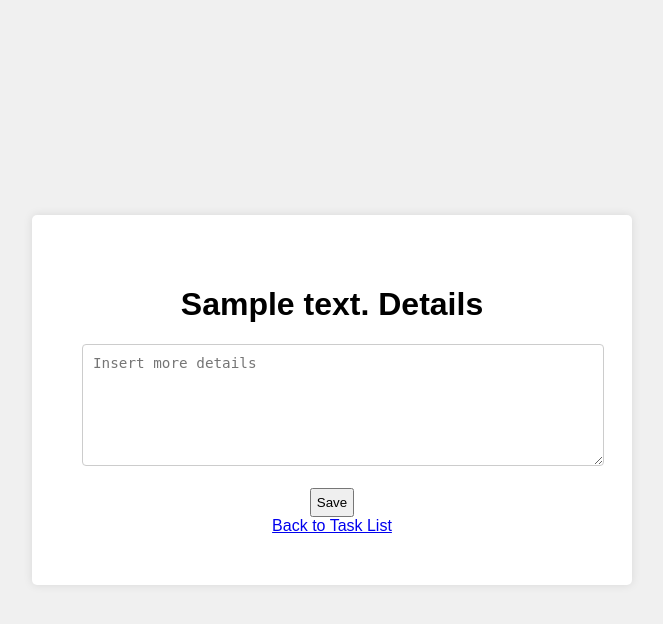
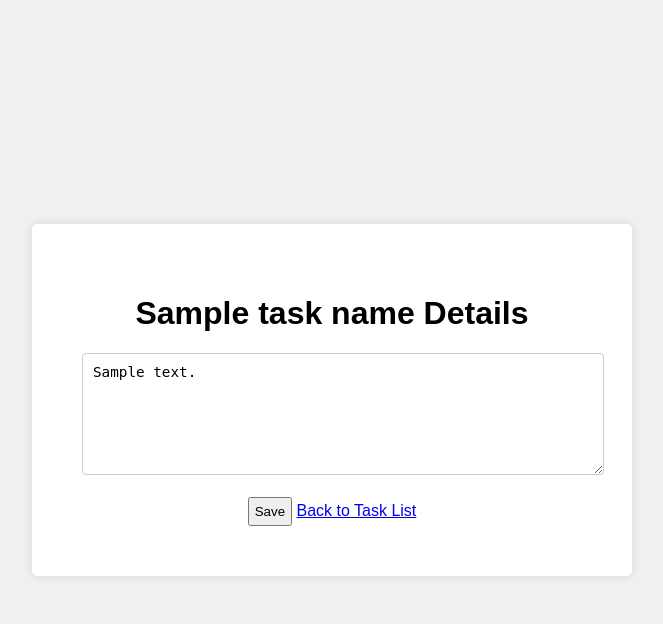
Before and after one commit to SammyFairad/Madhacks2024, a Flask app: template templates/task.html in a window 1280 px wide. Shown: the top 624 px of the page, without its empty margins (308-971 px from the left). Run offline with Flask 3, Linux system fonts and the light colour scheme; the template is opened without the code that fills it: most values are stand-ins (such as "Sample title", 1, 10 or a date in 2020).

Commit message:
text saves now

```diff
--- a/app.py
+++ b/app.py
@@ -1,9 +1,10 @@
-from flask import Flask, render_template, request, redirect, url_for
+from flask import Flask, render_template, request, redirect, url_for, jsonify
 
 app = Flask(__name__)
 
-# In-memory task storage with completion status
+# In-memory task storage with completion status and descriptions
 tasks = []
+task_descriptions = {}
 
 @app.route('/')
 def index():
@@ -13,7 +14,9 @@ def index():
 def add_task():
     task_text = request.form.get('task').strip()
     if task_text:
+        new_task_id = len(tasks)
         tasks.append({"text": task_text, "completed": False})
+        task_descriptions[new_task_id] = {"text": ""}
     return redirect(url_for('index'))
 
 @app.route('/toggle/<int:task_id>', methods=['POST'])
@@ -26,21 +29,25 @@ def toggle_task(task_id):
 def delete_task(task_id):
     if 0 <= task_id < len(tasks):
         tasks.pop(task_id)
+        task_descriptions.pop(task_id, None)
     return redirect(url_for('index'))
 
 @app.route('/task/<int:task_id>')
 def view_task(task_id):
     if 0 <= task_id < len(tasks):
-        return render_template('task.html', task=tasks[task_id], task_id=task_id)
+        return render_template('task.html', task_name=tasks[task_id]['text'], task_description=task_descriptions[task_id]['text'], task_id=task_id)
     return redirect(url_for('index'))
 
-@app.route('/update/<int:task_id>', methods=['POST'])
-def update_task(task_id):
-    if 0 <= task_id < len(tasks):
-        new_text = request.form.get('task-input').strip()
+# New route to save only the task description via AJAX
+@app.route('/save_task/<int:task_id>', methods=['POST'])
+def save_task(task_id):
+    if task_id in task_descriptions:
+        new_text = request.json.get('text', '').strip()
         if new_text:
-            tasks[task_id]['text'] = new_text
-    return redirect(url_for('index'))
+            # Update only the task description
+            task_descriptions[task_id]['text'] = new_text
+            return jsonify({"status": "success"}), 200
+    return jsonify({"status": "error"}), 400
 
 if __name__ == '__main__':
     app.run(host='0.0.0.0', port=9090, debug=True)
--- a/templates/task.html
+++ b/templates/task.html
@@ -5,7 +5,6 @@
     <title>Task Details</title>
     <link rel="stylesheet" href="{{ url_for('static', filename='style.css') }}">
     <style>
-        /* Styling for textarea to make it larger and more comfortable for editing */
         .large-input {
             width: 100%;
             height: 100px;
@@ -15,20 +14,50 @@
             border: 1px solid #ccc;
             resize: vertical;
         }
+        .task-text {
+            font-size: 1.1em;
+            padding: 10px;
+            display: none; /* Hide initially */
+        }
     </style>
 </head>
 <body>
     <div class="container">
-        <h1>{{ task.text }} Details</h1>
+        <h1>{{ task_name }} Details</h1>
 
-        <!-- Form to edit and save task text in the textarea -->
-        <form action="{{ url_for('update_task', task_id=task_id) }}" method="POST">
-            <textarea id="task-input" name="task-input" class="large-input" placeholder="Insert more details"></textarea><br><br>
-            <button type="submit">Save</button>
-        </form>
+        <!-- Text area for editing task description -->
+        <textarea id="task-input" class="large-input" placeholder="Add more details">{{ task_description }}</textarea><br><br>
+
+        <!-- Plain text display of task description -->
+        <div id="task-text" class="task-text">{{ task_description }}</div>
+
+        <!-- Save button to toggle input into text -->
+        <button type="button" onclick="saveTask({{ task_id }})">Save</button>
 
         <!-- Link back to the main task list -->
         <a href="{{ url_for('index') }}" class="back-link">Back to Task List</a>
     </div>
+
+    <script>
+        function saveTask(taskId) {
+            const taskInput = document.getElementById("task-input");
+            const taskText = document.getElementById("task-text");
+
+            // Get the input value for the description
+            const newText = taskInput.value.trim();
+
+            // Send the updated description to the server via AJAX
+            fetch(`/save_task/${taskId}`, {
+                method: 'POST',
+                headers: {
+                    'Content-Type': 'application/json'
+                },
+                body: JSON.stringify({ text: newText })
+            })
+            .catch(error => {
+                console.error('Error:', error);
+            });
+        }
+    </script>
 </body>
 </html>
```
